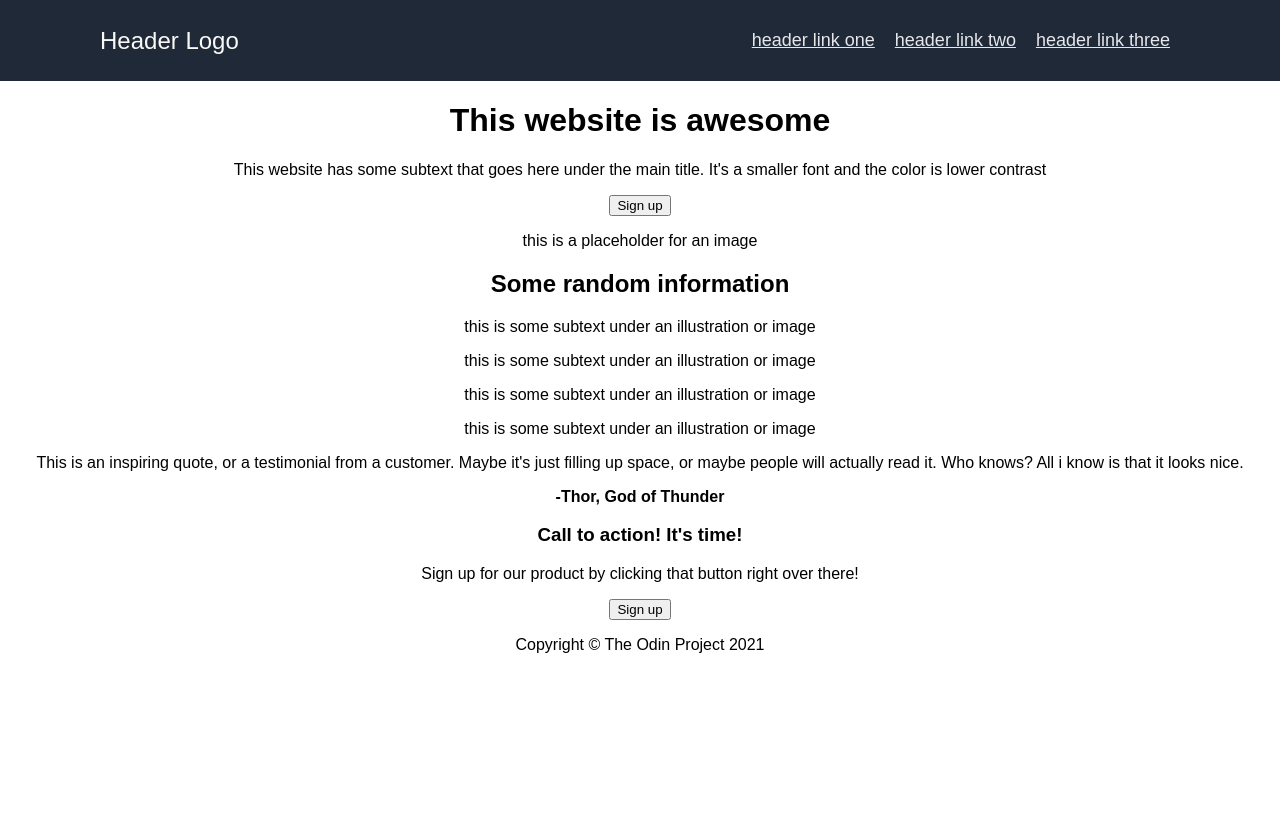
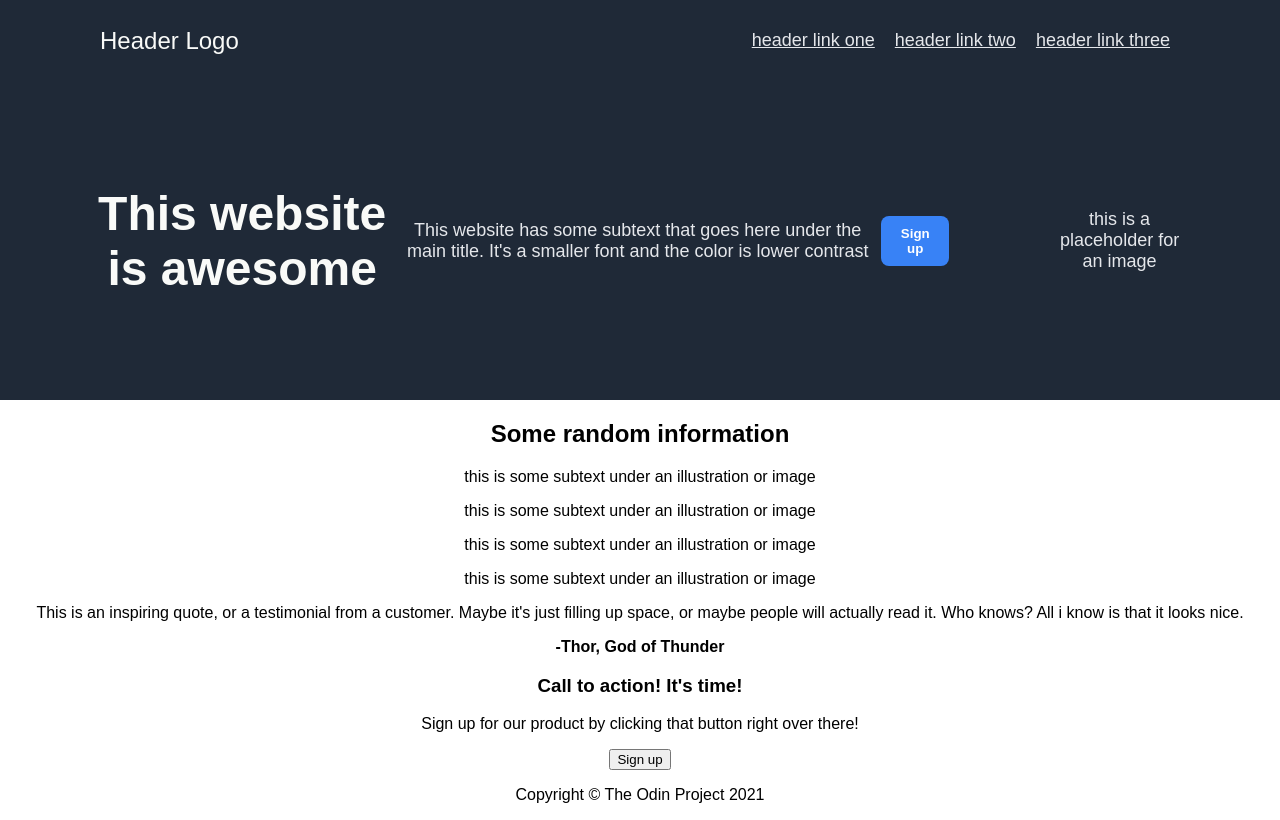
Before and after one commit to miftassirri/odin-landing-page, a plain HTML site: page index.html in a window 1280 px wide. Drawn offline with Linux system fonts and the light colour scheme.

Commit message:
Edit styles

```diff
--- a/style.css
+++ b/style.css
@@ -8,13 +8,12 @@ body {
 
 .header {
     display: flex;
-    color: #F9FAF8;
     background-color: #1F2937;
     padding: 20px 0px 20px 100px;
     align-items: center;
 }
 
-.header-logo span {
+.header-logo {
     color: #F9FAF8;
     font-size: 24px;
     margin-right: auto;
@@ -31,3 +30,39 @@ body {
     font-size: 18px;
     padding: 10px;
 }
+
+.hero {
+    display: flex;
+    background-color: #1F2937;
+    padding: 90px;
+    align-items: center;
+    justify-content: center;
+}
+
+.hero h1 {
+    color: #F9FAF8;
+    font-size: 48px;
+    font-weight: bold;
+    margin: 0;
+}
+
+.hero p {
+    color: #E5E7Eb;
+    font-size: 18px;
+}
+
+.hero button {
+    display: block;
+    text-align: center;
+    width: 110px;
+    border: none;
+    background: #3882f6;
+    padding: 10px;
+    border-radius: 8px;
+    color: #fff;
+    font-weight: bold;
+}
+
+.hero-image {
+    padding: 20px 0px 20px 100px;
+}
```
